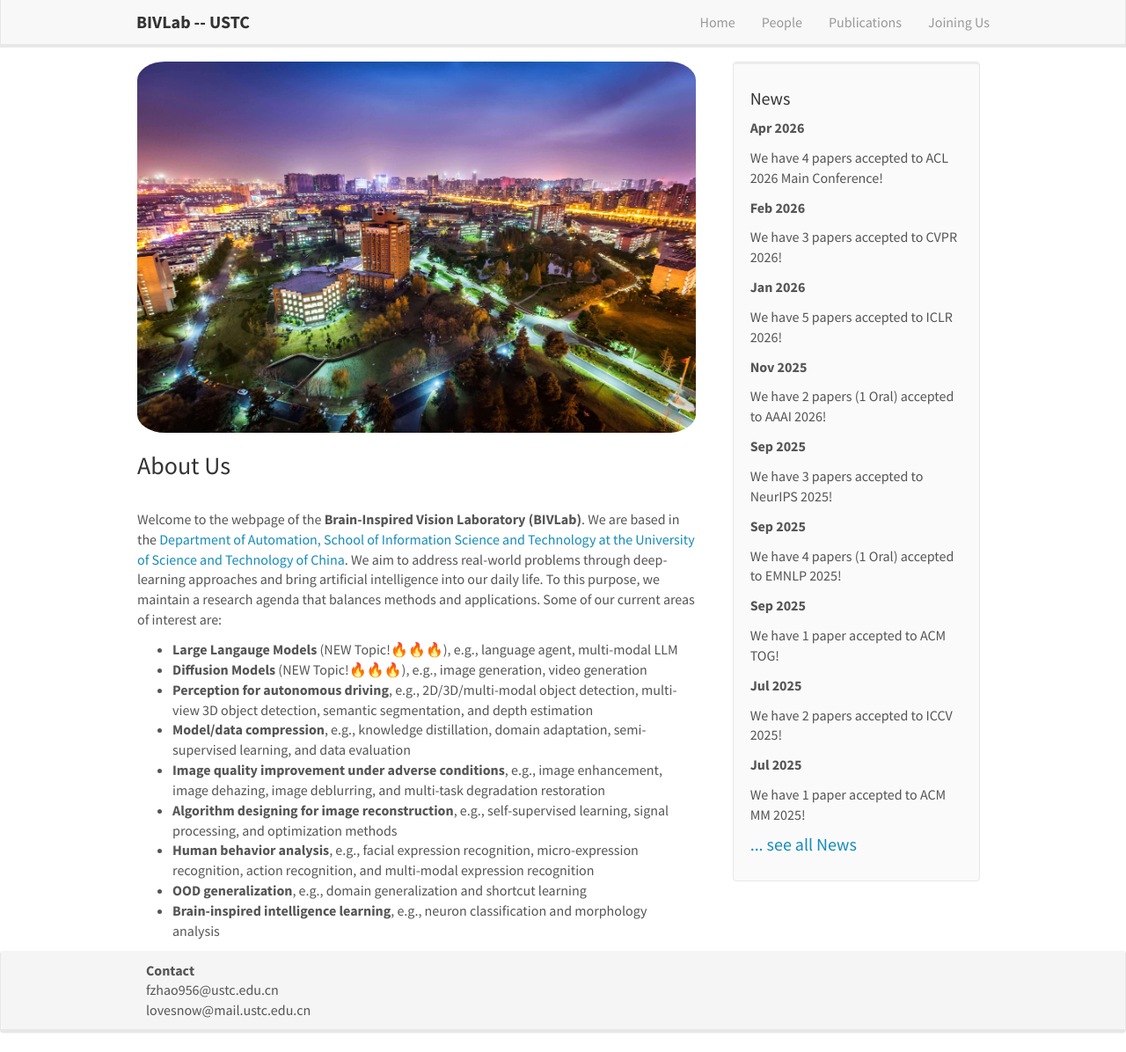
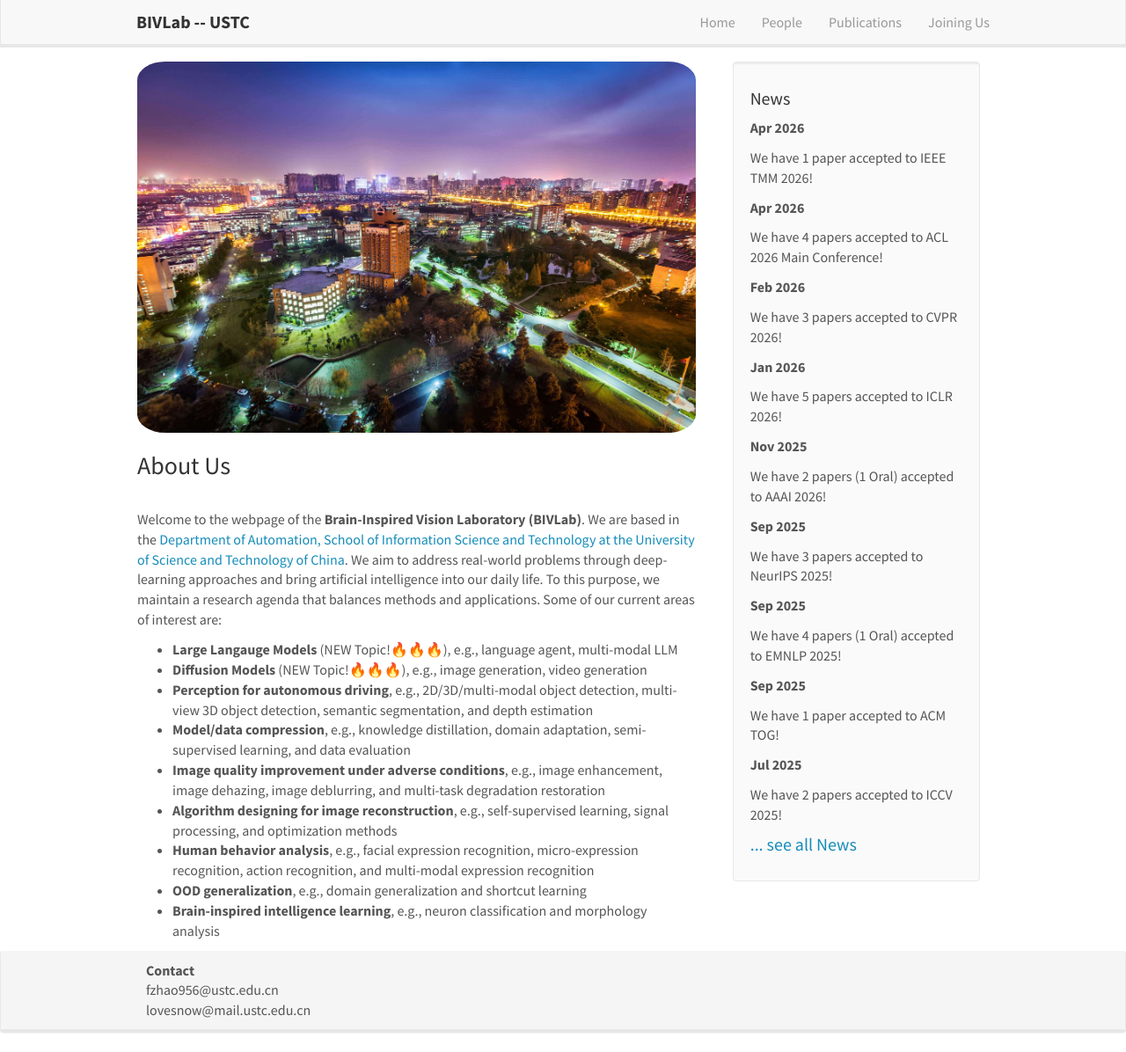
Before and after one commit to bivlab123/bivlab123.github.io, a Jekyll site: the page built from _pages/home.md, in a window 1280 px wide and 1196 px high. Shown: the whole window at 88% size. Built offline with Jekyll 4.4.1, drawn with Linux system fonts in a browser that asks for light colours; nearby versions of some CDN libraries.

Commit message:
Update news.yml

```diff
--- a/_data/news.yml
+++ b/_data/news.yml
@@ -1,3 +1,6 @@
+- date: Apr 2026
+  headline: "We have 1 paper accepted to IEEE TMM 2026! "
+
 - date: Apr 2026
   headline: "We have 4 papers accepted to ACL 2026 Main Conference! "
 
```
